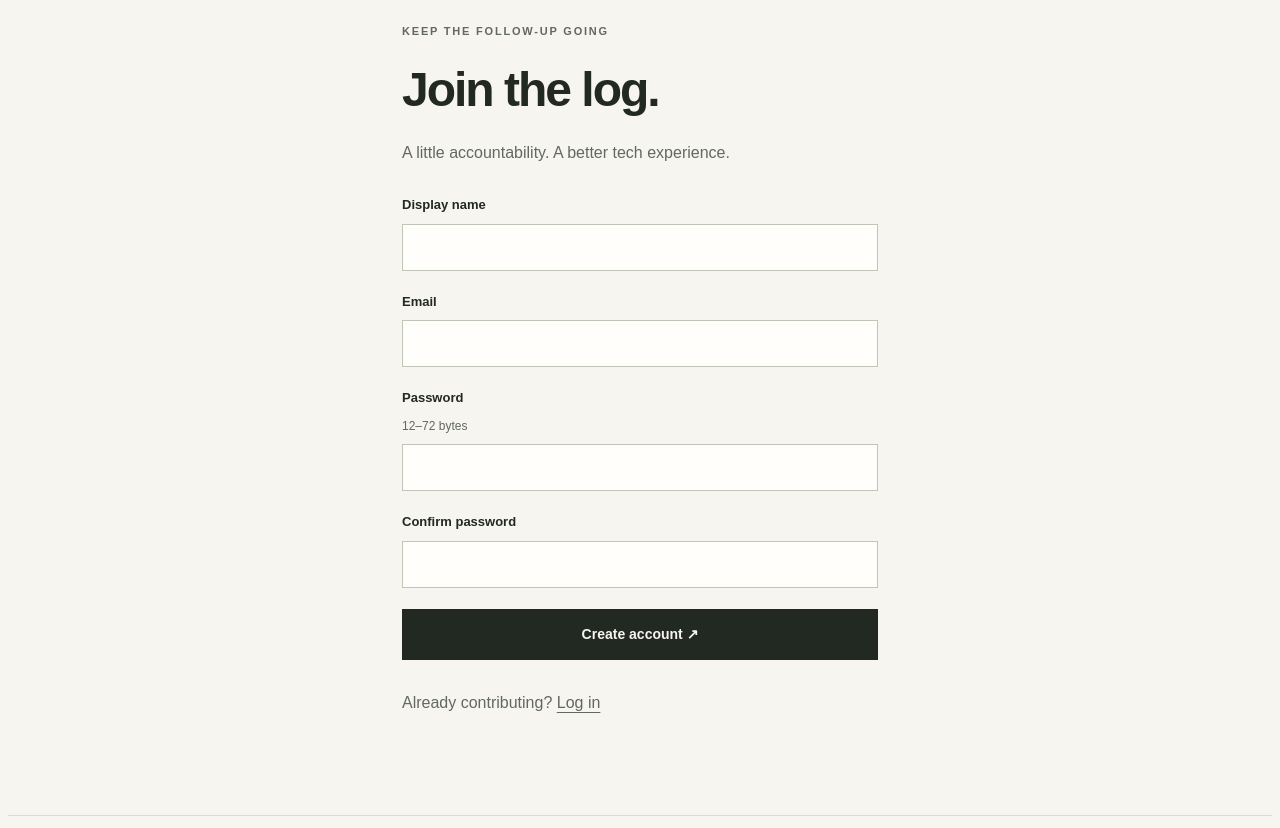
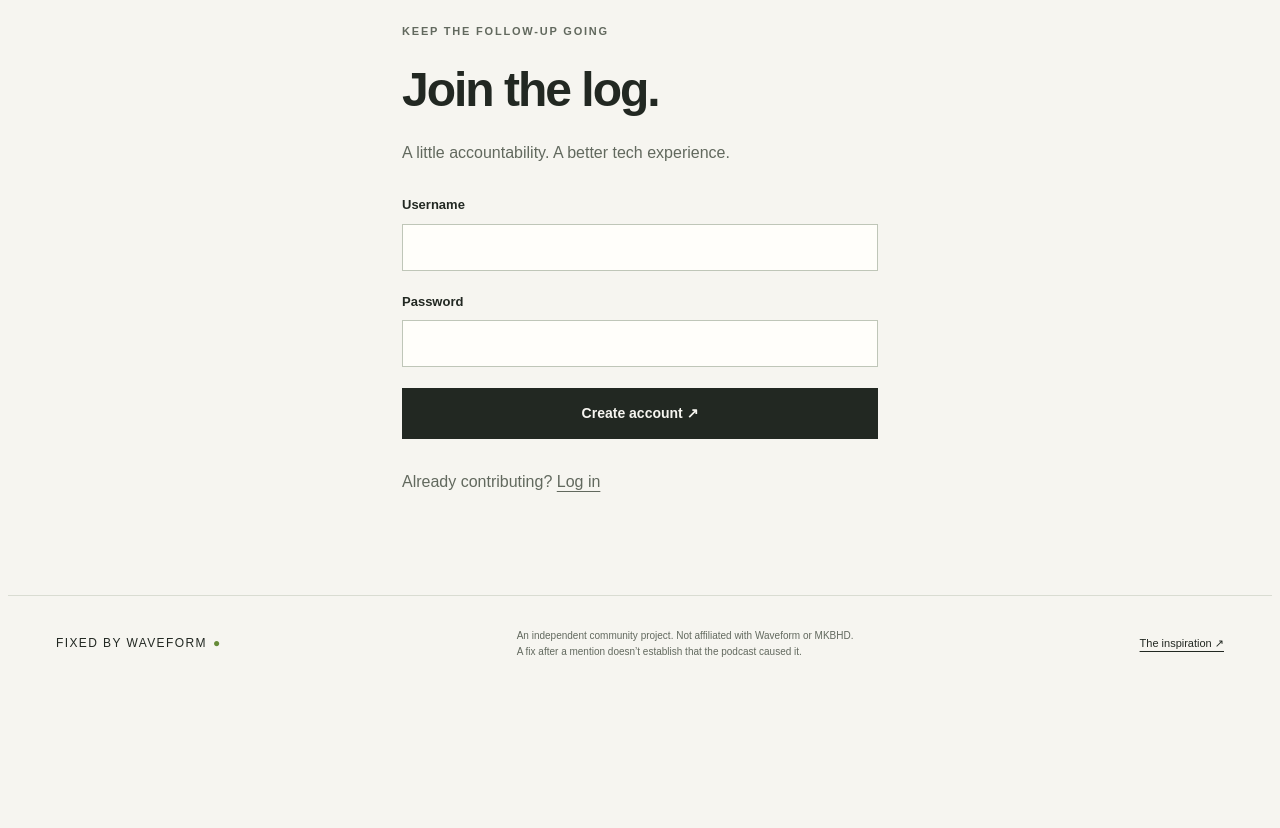
Before and after one commit to AbdelmouidZ/fixedbythewaveform, a PHP site: page /register.php in a window 1280 px wide. Shown: the part 143-971 px from the top of the page. After the commit the page ends 800 px from the top, so only its background shows below. Run offline with PHP 8.4, Linux system fonts and the light colour scheme.

Commit message:
Refactor user authentication to use username instead of email; update database schema and migration script accordingly

```diff
--- a/account.php
+++ b/account.php
@@ -16,7 +16,7 @@ require 'includes/header.php';
     </p>
     <h1>
         Hey,
-        <?= e($u['name']) ?>
+        <?= e($u['username']) ?>
         .
     </h1>
     <div class="section-heading">
--- a/fix.php
+++ b/fix.php
@@ -2,7 +2,7 @@
 require 'includes/bootstrap.php';
 
 $fix = mysqli_fetch_assoc(query(
-    'SELECT f.*,u.name FROM fixes f JOIN users u ON u.id=f.user_id WHERE f.id=? AND f.active=1 AND u.active=1',
+    'SELECT f.*,u.username FROM fixes f JOIN users u ON u.id=f.user_id WHERE f.id=? AND f.active=1 AND u.active=1',
     [(int)($_GET['id'] ?? 0)]
 ));
 if (!$fix) {
@@ -32,7 +32,7 @@ require 'includes/header.php';
     </h1>
     <p class="muted">
         Logged by
-        <?= e($fix['name']) ?>
+        <?= e($fix['username']) ?>
         · Updated
         <?= e(date('d M Y',strtotime($fix['updated_at']))) ?>
     </p>
--- a/includes/bootstrap.php
+++ b/includes/bootstrap.php
@@ -1,8 +1,20 @@
 <?php
 declare(strict_types=1);
 ini_set('session.use_strict_mode', '1');
-session_set_cookie_params(['httponly' => true, 'secure' => !empty($_SERVER['HTTPS']) && $_SERVER['HTTPS'] !== 'off', 'samesite' => 'Lax']);
-session_start();
+// Keep this application's session separate from other local PHP projects.
+session_name('fixedbywaveform_session');
+$cookie_path = str_replace('\\', '/', dirname($_SERVER['SCRIPT_NAME'] ?? '/'));
+$cookie_path = rtrim($cookie_path, '/') . '/';
+session_set_cookie_params([
+    'path' => $cookie_path,
+    'httponly' => true,
+    'secure' => !empty($_SERVER['HTTPS']) && $_SERVER['HTTPS'] !== 'off',
+    'samesite' => 'Lax',
+]);
+if (!session_start()) {
+    http_response_code(503);
+    exit('Unable to start a session. Check that PHP can write to its session.save_path directory.');
+}
 header('X-Content-Type-Options: nosniff');
 header('Referrer-Policy: strict-origin-when-cross-origin');
 header("Content-Security-Policy: default-src 'self'; style-src 'self'; form-action 'self'; frame-ancestors 'none'; base-uri 'self'");
@@ -39,7 +51,7 @@ function db() {
     }
     return $connection;
 }
-// SELECT queries return a result; writes return true. Registration may handle a duplicate email.
+// SELECT queries return a result; writes return true. Registration may handle a duplicate username.
 
 function query(string $sql, array $params = [], bool $allow_duplicate = false) {
     $connection = db();
@@ -83,7 +95,7 @@ function user(): ?array {
         $loaded = true;
         if (isset($_SESSION['user_id'])) {
             $user = mysqli_fetch_assoc(query(
-                'SELECT id, name FROM users WHERE id = ? AND active = 1',
+                'SELECT id, username FROM users WHERE id = ? AND active = 1',
                 [$_SESSION['user_id']]
             )) ?: null;
         }
@@ -112,11 +124,43 @@ function token_field(): void {
     echo '<input type="hidden" name="csrf" value="' . e(csrf()) . '">';
 }
 
+function csrf_valid(): bool {
+    $submitted = $_POST['csrf'] ?? null;
+    return is_string($submitted)
+        && isset($_SESSION['csrf'])
+        && hash_equals($_SESSION['csrf'], $submitted);
+}
+
 function check_csrf(): void {
-    if (!hash_equals(csrf(), (string)($_POST['csrf'] ?? ''))) {
-        http_response_code(403);
-        exit('Form expired. Go back, reload the page, and try again.');
+    if (!csrf_valid()) {
+        flash('Your session changed or expired. Please submit the form again.');
+        $page = basename($_SERVER['SCRIPT_NAME']);
+        $allowed = ['edit.php', 'remove.php', 'logout.php'];
+        if (!in_array($page, $allowed, true)) {
+            $page = 'index.php';
+        }
+        if ($page === 'logout.php' || $page === 'remove.php') {
+            $page = 'account.php';
+        } elseif ($page === 'edit.php' && isset($_GET['id'])) {
+            $page .= '?id=' . (int)$_GET['id'];
+        }
+        redirect($page);
     }
+}
+
+// Prehashing avoids bcrypt's 72-byte limit without restricting password length.
+function hash_password(string $password): string {
+    $prepared = base64_encode(hash('sha384', $password, true));
+    return 'sha384:' . password_hash($prepared, PASSWORD_DEFAULT);
+}
+
+function verify_password(string $password, string $stored): bool {
+    if (str_starts_with($stored, 'sha384:')) {
+        $prepared = base64_encode(hash('sha384', $password, true));
+        return password_verify($prepared, substr($stored, 7));
+    }
+    // Accounts registered before this change retain their existing passwords.
+    return password_verify($password, $stored);
 }
 
 function flash(string $message): void {
--- a/index.php
+++ b/index.php
@@ -13,7 +13,7 @@ $total = (int)mysqli_fetch_row(query("SELECT COUNT(*) FROM fixes f JOIN users u
 $pages = max(1, (int)ceil($total / 12));
 $page = min($page, $pages);
 $offset = ($page-1)*12;
-$fixes = mysqli_fetch_all(query("SELECT f.*, u.name FROM fixes f JOIN users u ON u.id=f.user_id WHERE $where ORDER BY f.fixed_on DESC, f.id DESC LIMIT 12 OFFSET $offset", $params), MYSQLI_ASSOC);
+$fixes = mysqli_fetch_all(query("SELECT f.*, u.username FROM fixes f JOIN users u ON u.id=f.user_id WHERE $where ORDER BY f.fixed_on DESC, f.id DESC LIMIT 12 OFFSET $offset", $params), MYSQLI_ASSOC);
 
 $pageTitle = 'The fix log';
 require 'includes/header.php';
@@ -142,7 +142,7 @@ require 'includes/header.php';
                     </p>
                     <small>
                         Logged by
-                        <?= e($fix['name']) ?>
+                        <?= e($fix['username']) ?>
                     </small>
                 </div>
                 <a class="read-link" href="fix.php?id=<?= $fix['id'] ?>">
--- a/register.php
+++ b/register.php
@@ -4,30 +4,35 @@ require 'includes/bootstrap.php';
 if (user()) {
     redirect('account.php');
 }
+
 $error = '';
-$name = $email = '';
+$username = '';
 
 if ($_SERVER['REQUEST_METHOD'] === 'POST') {
-    check_csrf();
-    $name = trim((string)($_POST['name'] ?? ''));
-    $email = trim((string)($_POST['email'] ?? ''));
+    $username = trim((string)($_POST['username'] ?? ''));
     $password = (string)($_POST['password'] ?? '');
-    if ($name === '' || mb_strlen($name) > 80 || !filter_var($email, FILTER_VALIDATE_EMAIL) || strlen($email) > 190) {
-        $error = 'Enter a name (up to 80 characters) and a valid email address.';
-    } elseif (strlen($password) < 12 || strlen($password) > 72) {
-        $error = 'Use a password between 12 and 72 bytes long.';
-    } elseif ($password !== ($_POST['confirm_password'] ?? '')) {
-        $error = 'Passwords do not match.';
+
+    if (!csrf_valid()) {
+        $error = 'Your session changed or expired. Please enter your password and submit again.';
+    } elseif ($username === '' || mb_strlen($username) > 190) {
+        $error = 'Enter a username of up to 190 characters.';
+    } elseif ($password === '') {
+        $error = 'Enter a password.';
     } else {
-        $created = query( 'INSERT INTO users (name,email,password_hash) VALUES (?,?,?)', [$name, $email, password_hash($password, PASSWORD_DEFAULT)], true);
+        $created = query(
+            'INSERT INTO users (username, password_hash) VALUES (?, ?)',
+            [$username, hash_password($password)],
+            true
+        );
+
         if ($created) {
             session_regenerate_id(true);
             $_SESSION['user_id'] = mysqli_insert_id(db());
-            unset($_SESSION['csrf']);
             flash('You’re in. Welcome to the log.');
             redirect('account.php');
         }
-        $error = 'Unable to register with this email. Try logging in or use another address.';
+
+        $error = 'That username is already taken. Choose another or log in.';
     }
 }
 
@@ -52,23 +57,12 @@ require 'includes/header.php';
     <form method="post" class="stack">
         <?php token_field(); ?>
         <label>
-            Display name
-            <input name="name" autocomplete="nickname" maxlength="80" required value="<?= e($name) ?>">
-        </label>
-        <label>
-            Email
-            <input type="email" name="email" autocomplete="email" maxlength="190" required value="<?= e($email) ?>">
+            Username
+            <input name="username" autocomplete="username" maxlength="190" required value="<?= e($username) ?>">
         </label>
         <label>
             Password
-            <small>
-                12–72 bytes
-            </small>
-            <input type="password" name="password" autocomplete="new-password" minlength="12" maxlength="72" required>
-        </label>
-        <label>
-            Confirm password
-            <input type="password" name="confirm_password" autocomplete="new-password" required maxlength="72">
+            <input type="password" name="password" autocomplete="new-password" required>
         </label>
         <button class="button">
             Create account ↗
```
Also changed, not shown: database/schema.sql (+8 -2 lines), login.php (+13 -12 lines), README.md.
